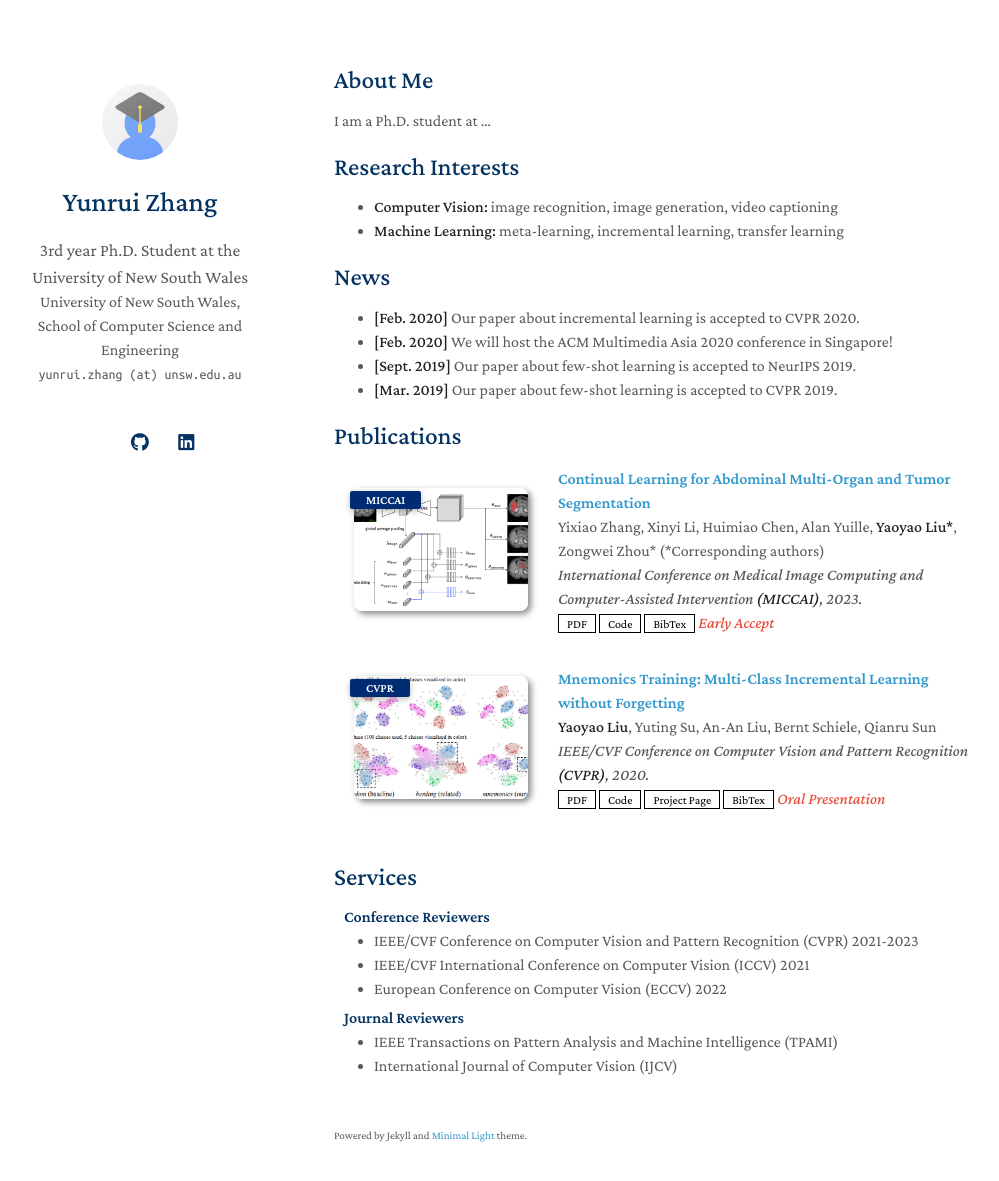
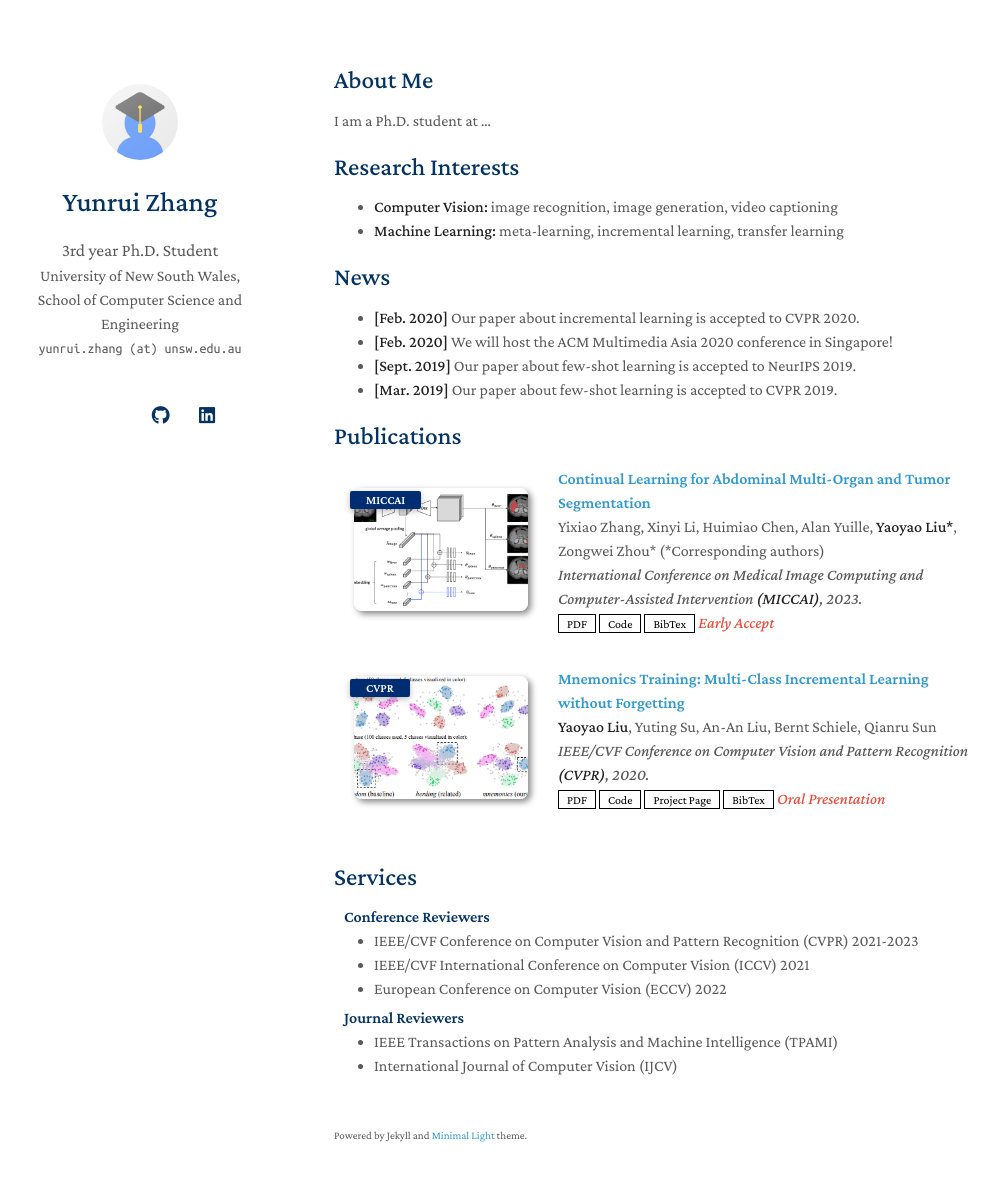
Before and after one commit to YunruiZhang/yunruizhang.github.io, a Jekyll site: the page built from index.md, in a window 1280 px wide and 1216 px high. Shown: the top 1181 px of the window, without its empty margins (136-1135 px from the left). Built offline with Jekyll 4.4.1, drawn with Linux system fonts in a browser that asks for light colours; a style sheet for code colours, icons or effects is not loaded; our own code applies the rules of GitHub Pages for plain Markdown files; part of the change alters nothing that is shown.

Commit message:
more detail

```diff
--- a/_config.yml
+++ b/_config.yml
@@ -1,6 +1,6 @@
 # Basic Information
 title: Yunrui Zhang
-position: 3rd year Ph.D. Student at the University of New South Wales
+position: 3rd year Ph.D. Student
 affiliation: University of New South Wales, School of Computer Science and Engineering
 email: yunrui.zhang (at) unsw.edu.au
 
@@ -12,11 +12,11 @@ canonical: https://minimal-light-theme.yliu.me/
 
 # Links
 # If you don't need one of them, you may delete the corresponding line.
-google_scholar: https://scholar.google.com/
-cv_link: assets/files/curriculum_vitae.pdf
-github_link: https://github.com/
-linkedin: https://www.linkedin.com/
-twitter: https://twitter.com/
+google_scholar: https://scholar.google.com.au/citations?user=iVCumv4AAAAJ&hl=en
+cv_link: assets/files/cv.pdf
+github_link: https://github.com/YunruiZhang
+linkedin: https://www.linkedin.com/in/yunrui-zhang-891b591ba/
+# twitter: https://twitter.com/
 
 # Images (e.g., your profile picture and your website's favicon)
 # "favicon" and "favicon_dark" are used for the light and dark modes, respectively.
```
